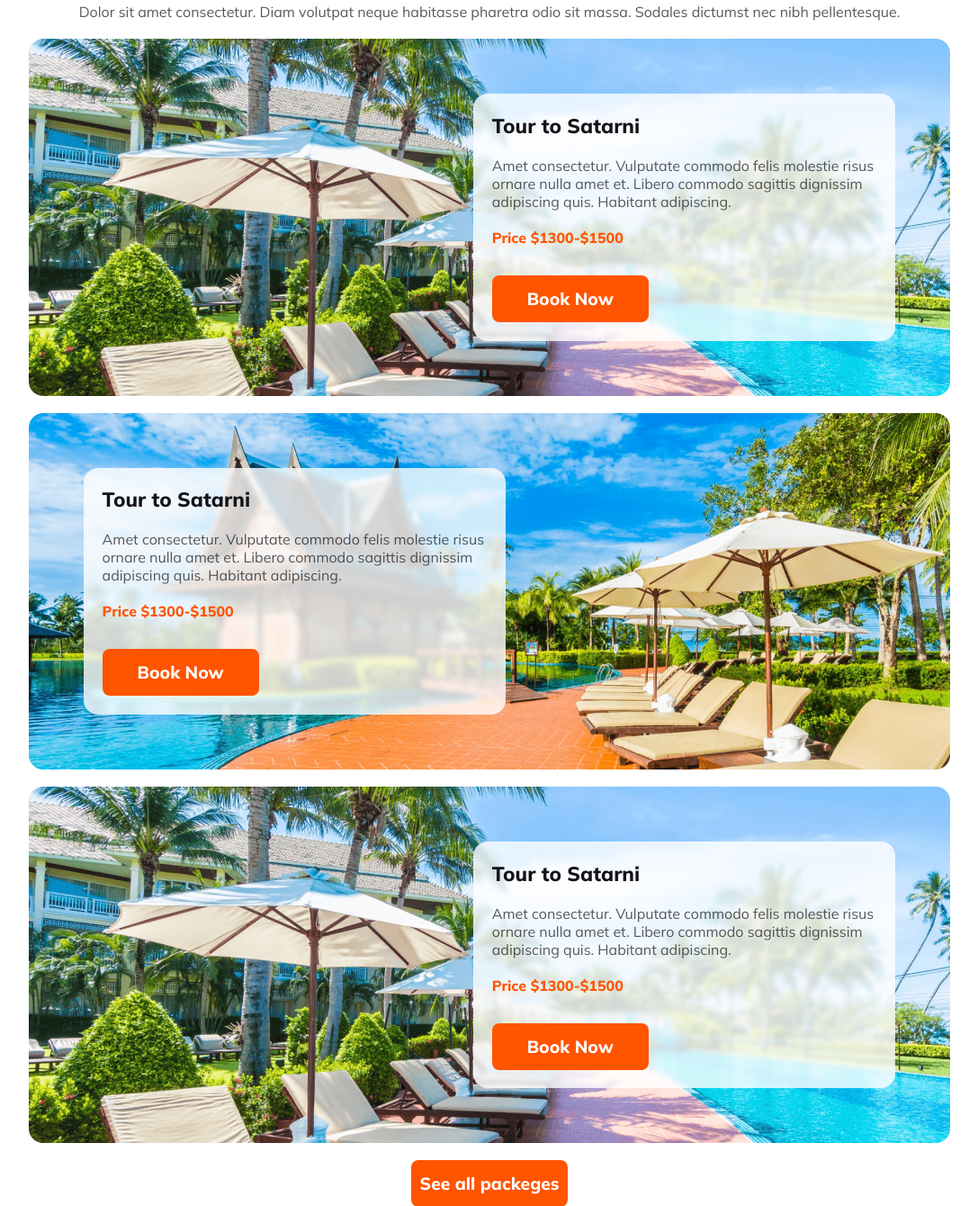
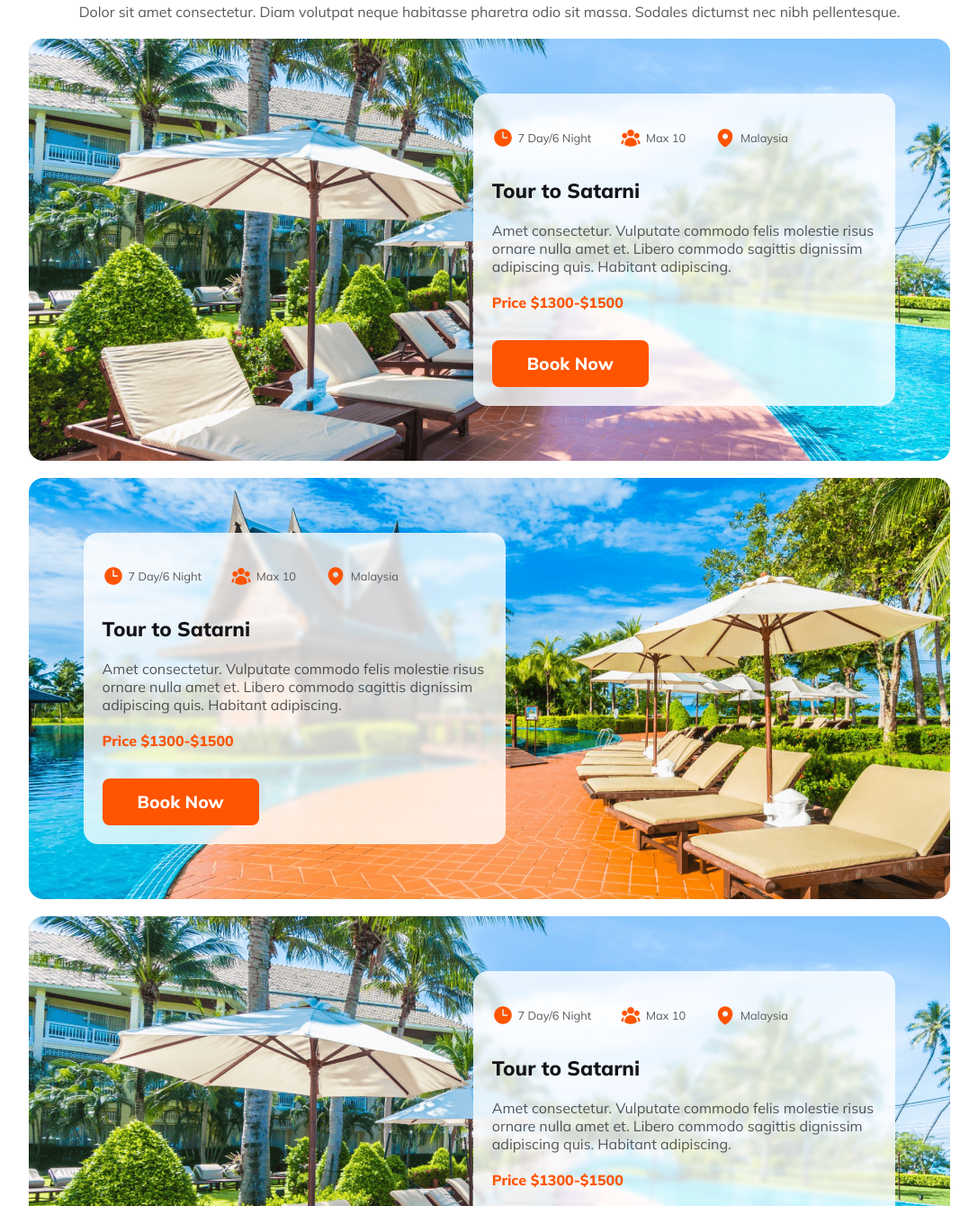
Before and after one commit to Farhan-Shahriar-Himel/assignment-2-NazMira-Travels, a plain HTML site: page index.html in a window 1280 px wide. Shown: the part 3228-4568 px from the top of the page at 90% size, without its empty margins (96-1183 px from the left). Drawn offline with Linux system fonts and the light colour scheme.

Commit message:
figma design complete

```diff
--- a/index.html
+++ b/index.html
@@ -112,6 +112,15 @@
             <div class="best-deals-container">
                 <div class="best-deals">
                     <div class="discount-card">
+                        <div class="date-time-container">
+                            <div>
+                                <p><img src="Images/Frame.png" alt="">7 Day/6 Night</p>
+                                <div>
+                                    <p><img src="Images/Frame (1).png" alt="">Max 10</p>
+                                    <p><img src="Images/Frame (2).png" alt="">Malaysia</p>
+                                </div>
+                            </div>
+                        </div>
                         <h3 class="card-heading">Tour to Satarni</h3>
                         <p class="primary-paragraph">Amet consectetur. Vulputate commodo felis
                             molestie risus  ornare nulla amet et. Libero commodo sagittis dignissim adipiscing quis. Habitant adipiscing.</p>
@@ -121,6 +130,15 @@
                 </div>
                 <div class="best-deals" id="best-deals-exception">
                     <div class="discount-card">
+                        <div class="date-time-container">
+                            <div>
+                                <p><img src="Images/Frame.png" alt="">7 Day/6 Night</p>
+                                <div>
+                                    <p><img src="Images/Frame (1).png" alt="">Max 10</p>
+                                    <p><img src="Images/Frame (2).png" alt="">Malaysia</p>
+                                </div>
+                            </div>
+                        </div>
                         <h3 class="card-heading">Tour to Satarni</h3>
                         <p class="primary-paragraph">Amet consectetur. Vulputate commodo felis
                             molestie risus  ornare nulla amet et. Libero commodo sagittis dignissim adipiscing quis. Habitant adipiscing.</p>
@@ -130,6 +148,15 @@
                 </div>
                 <div class="best-deals">
                     <div class="discount-card">
+                        <div class="date-time-container">
+                            <div>
+                                <p><img src="Images/Frame.png" alt="">7 Day/6 Night</p>
+                                <div>
+                                    <p><img src="Images/Frame (1).png" alt="">Max 10</p>
+                                    <p><img src="Images/Frame (2).png" alt="">Malaysia</p>
+                                </div>
+                            </div>
+                        </div>
                         <h3 class="card-heading">Tour to Satarni</h3>
                         <p class="primary-paragraph">Amet consectetur. Vulputate commodo felis
                             molestie risus  ornare nulla amet et. Libero commodo sagittis dignissim adipiscing quis. Habitant adipiscing.</p>
--- a/styles/responsive.css
+++ b/styles/responsive.css
@@ -57,6 +57,10 @@
             width: 100%;
         }
 
+        .date-time-container > div {
+            flex-direction: column;
+        }
+
         .inspiration-section {
             flex-direction: column;
             gap: 1rem;
--- a/styles/style.css
+++ b/styles/style.css
@@ -293,6 +293,25 @@ main {
     backdrop-filter: blur(2.5px);
 }
 
+.date-time-container {
+    margin-bottom: 2rem;
+    margin-top: 1rem;
+}
+
+.discount-card div {
+    display: flex;
+    gap: 2rem;
+}
+
+.discount-card div p {
+    font-size: .8rem;
+    font-weight: 400;
+    color: #5A5A5D;
+    display: flex;
+    align-items: center;
+    gap: .3rem;
+}
+
 .price {
     color: #FF5400;
     font-size: 1.2;
```
